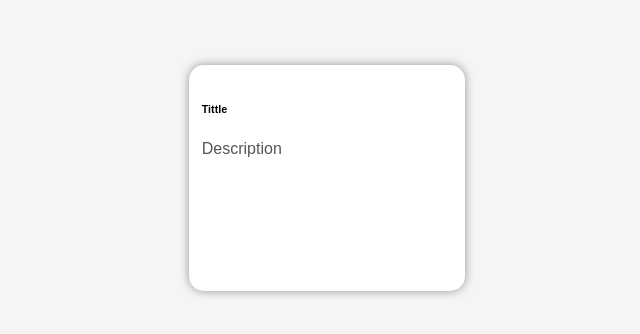
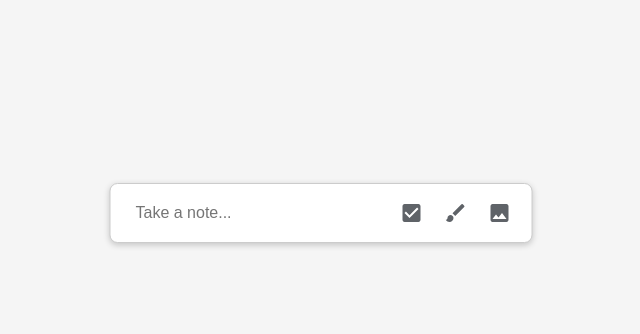
Before and after one commit to KeshavWanjale/Fundo-Notes-ReactJs, a React (Create React App) app in the folder fundo-notes/: page / in a window 1280 px wide. Shown: the part 222-556 px from the top of the page, without its empty margins (319-959 px from the left). Built offline with nearby package versions, Linux system fonts and the light colour scheme.

Commit message:
[Keshav] ADD: Created add notes and notes card componenet

```diff
--- a/fundo-notes/src/RoutingModule.js
+++ b/fundo-notes/src/RoutingModule.js
@@ -7,13 +7,15 @@ import NotesContainer from "./components/notesContainer/NotesContainer";
 import ArchiveContainer from "./components/archiveContainer/ArchiveContainer";
 import TrashContainer from "./components/trashContainer/TrashContainer";
 import NoteCards from "./components/noteCards/NoteCards";
+import AddNotes from "./components/addNotes/AddNotes";
 
 
-function RoutingModule(){
+export default function RoutingModule(){
     const routes = createBrowserRouter([
         {
             'path': '',
-            'element': <NoteCards/>
+            'element': <AddNotes/>
+            // 'element': <NoteCards/>
         },
 
         {
@@ -53,5 +55,3 @@ function RoutingModule(){
         <RouterProvider router={routes}/>
     )
 };
-
-export default RoutingModule
--- a/fundo-notes/src/components/addNotes/AddNotes.css
+++ b/fundo-notes/src/components/addNotes/AddNotes.css
@@ -0,0 +1,101 @@
+.collapsed-note {
+    display: flex;
+    align-items: center;
+    justify-content: space-between;
+    position: relative;
+    top: 35px;
+    left: 50%;
+    transform: translateX(-50%);
+    background-color: #fff;
+    border-radius: 8px;
+    padding: 10px 15px;
+    border: 1px solid #ccc;
+    box-shadow: 0px 2px 6px rgba(0, 0, 0, 0.2);
+    width: 100%;
+    max-width: 550px;
+    z-index: 900;
+}
+
+.collapsed-input {
+    border: none;
+    outline: none;
+    font-size: 16px;
+    color: #5f6368;
+    width: 100%;
+    margin-right: 10px;
+}
+
+.collapsed-icons {
+    display: flex;
+    gap: 10px;
+}
+
+.icon {
+    color: #5f6368;
+    cursor: pointer;
+    padding: 5px;
+    border-radius: 50%;
+    transition: background-color 0.3s ease;
+}
+
+.icon:hover {
+    background-color: rgba(0, 0, 0, 0.1);
+}
+
+.expanded-note {
+    display: flex;
+    flex-direction: column;
+    position: fixed;
+    top: 80px;
+    left: 50%;
+    transform: translateX(-50%);
+    background-color: #fff;
+    border-radius: 8px;
+    padding: 10px 15px;
+    border: 1px solid #ccc;
+    box-shadow: 0 0 6px rgba(123, 123, 123, 0.8);
+    width: 100%;
+    max-width: 550px;
+    z-index: 900;
+}
+
+.note-title {
+    border: none;
+    outline: none;
+    font-size: 18px;
+    margin-bottom: 10px;
+    color: #333;
+}
+
+.note-input {
+    border: none;
+    outline: none;
+    font-size: 16px;
+    color: #5f6368;
+    margin-bottom: 10px;
+    resize: none;
+    min-height: 80px;
+}
+
+.note-footer {
+    display: flex;
+    justify-content: space-between;
+    align-items: center;
+}
+
+.close-btn {
+    background: none;
+    border: none;
+    color: #5f6368;
+    cursor: pointer;
+    font-size: 16px;
+}
+
+.close-btn:hover {
+    color: #000;
+}
+
+.icons {
+    display: flex;
+    gap: 10px;
+}
--- a/fundo-notes/src/components/addNotes/AddNotes.jsx
+++ b/fundo-notes/src/components/addNotes/AddNotes.jsx
@@ -1,10 +1,73 @@
-import React from 'react';
-import  "./AddNotes.css";
+import { React, useState } from 'react';
+import "./AddNotes.css";
+import CheckBoxIcon from "@mui/icons-material/CheckBox";
+import BrushIcon from "@mui/icons-material/Brush";
+import ImageIcon from "@mui/icons-material/Image";
+import NotificationsNoneIcon from "@mui/icons-material/NotificationsNone";
+import PersonAddIcon from "@mui/icons-material/PersonAdd";
+import PaletteIcon from "@mui/icons-material/Palette";
+import ArchiveIcon from "@mui/icons-material/Archive";
+import MoreVertIcon from "@mui/icons-material/MoreVert";
+import UndoIcon from "@mui/icons-material/Undo";
+import RedoIcon from "@mui/icons-material/Redo";
 
 export default function AddNotes() {
-  return (
-    <div>
+    const [isExpanded, setIsExpanded] = useState(false);
 
-    </div>
-  )
+    const handleInputClick = () => {
+        setIsExpanded(true);
+    };
+
+    const handleClose = () => {
+        setIsExpanded(false);
+    }
+
+    return (
+        <>
+            {isExpanded ? (
+                <div className="expanded-note">
+                    <input
+                        type="text"
+                        placeholder="Title"
+                        className="note-title"
+                    />
+                    <textarea
+                        placeholder="Take a note..."
+                        className="note-input"
+                    />
+                    <div className="note-footer">
+                        <div className="icons">
+                            <NotificationsNoneIcon className="icon" />
+                            <PersonAddIcon className="icon" />
+                            <PaletteIcon className="icon" />
+                            <ImageIcon className="icon" />
+                            <ArchiveIcon className="icon" />
+                            <MoreVertIcon className="icon" />
+                            <UndoIcon className="icon" />
+                            <RedoIcon className="icon" />
+                        </div>
+                        <button className="close-btn" onClick={handleClose}>
+                            Close
+                        </button>
+                    </div>
+                </div>
+            ) : (
+                <div className="collapsed-note" onClick={handleInputClick}>
+                    <input
+                        type="text"
+                        placeholder="Take a note..."
+                        className="collapsed-input"
+                        value=""
+                        readOnly
+                    />
+                    <div className="collapsed-icons">
+                        <CheckBoxIcon className="icon" />
+                        <BrushIcon className="icon" />
+                        <ImageIcon className="icon" />
+                    </div>
+                </div>
+                )
+            }
+        </>
+    )
 }
--- a/fundo-notes/src/components/noteCards/NoteCards.css
+++ b/fundo-notes/src/components/noteCards/NoteCards.css
@@ -20,44 +20,12 @@
     visibility: hidden;
     cursor: pointer;
 
-      .delete, .other-delete {
+    .delete,
+    .other-delete {
       display: flex;
       align-items: center;
       gap: 5px;
     }
 
-      .color-menu {
-        position: relative;
-
-        .color-row {
-          display: none;
-          position: absolute;
-          top: 100%;
-          left: 0;
-          padding: 10px;
-          border: 1px solid rgb(167, 165, 165);
-          background-color: rgb(255, 255, 255);
-          border-radius: 5px;
-          display: flex;
-          gap: 10px;
-          margin-top: 10px;
-        }
-
-        &:hover .color-row {
-          display: flex;
   }
 }
-
-      .color-option {
-        width: 24px;
-        height: 24px;
-        border-radius: 50%;
-        cursor: pointer;
-        box-sizing: border-box;
-      }
-
-      .color-option:hover {
-        border: 2.5px solid rgb(46, 43, 43);
-      }
-    }
-  }
--- a/fundo-notes/src/components/noteCards/NoteCards.jsx
+++ b/fundo-notes/src/components/noteCards/NoteCards.jsx
@@ -15,7 +15,7 @@ export default function NoteCards() {
       <div className="card-wrapper-cnt">
         <div className="card-main-cnt" >
           <div className="note-card-content">
-            <h6>{"Tittle"}</h6>
+            <h3>{"Tittle"}</h3>
             <p>{"Description"}</p>
           </div>
 
@@ -32,22 +32,7 @@ export default function NoteCards() {
               <IconButton aria-label="change color">
                 <PaletteIcon className="select-color" />
               </IconButton>
-              <div className="color-row">
-                {[
-                  "#ffeb3b",
-                  "#ff5722",
-                  "#4caf50",
-                  "#03a9f4",
-                  "#9c27b0",
-                  "#e91e63",
-                ].map((color) => (
-                  <div
-                    key={color}
-                    className="color-option"
-                    style={{ backgroundColor: color }}
-                  />
-                ))}
-              </div>
+
             </div>
 
             <IconButton aria-label="add image">
```
Lines whose indentation alone changed are shown as unchanged.
